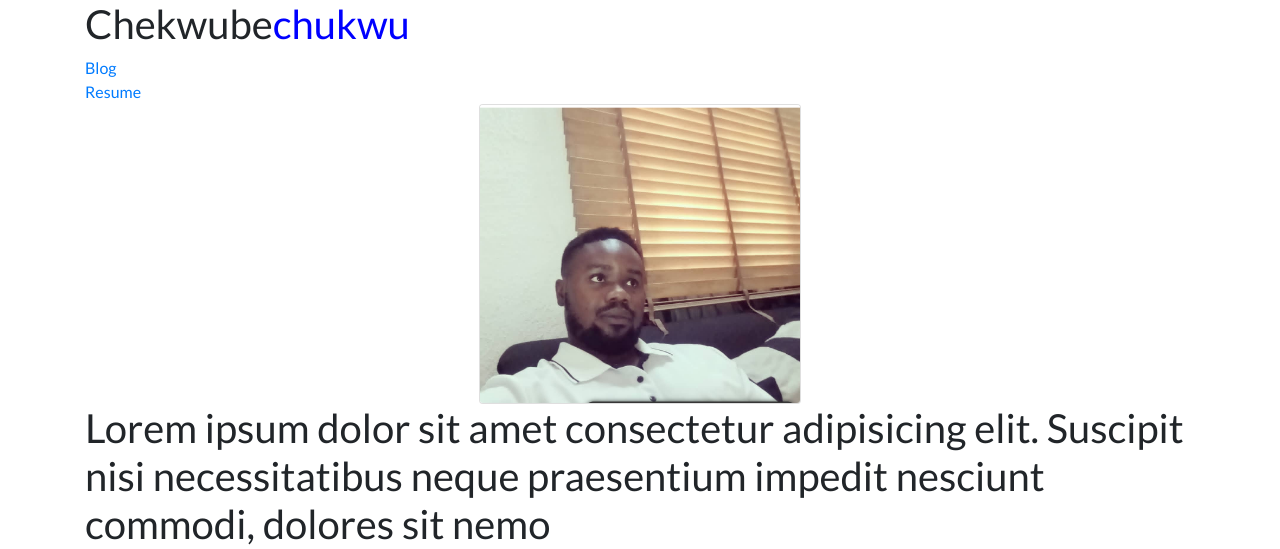
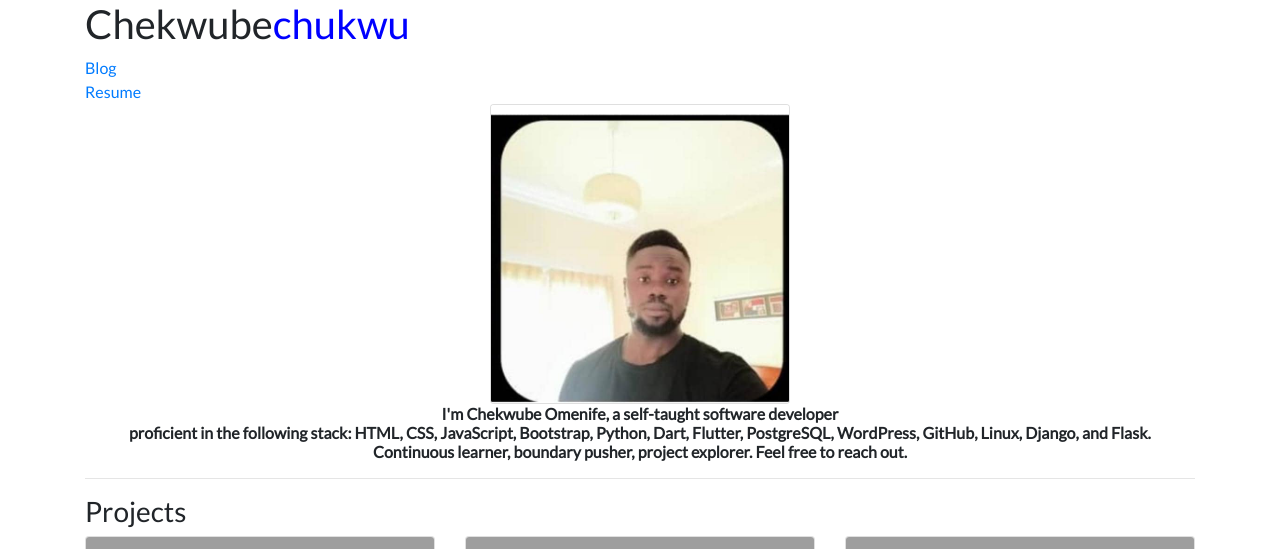
Before and after one commit to Xcheche/personal_portfolio, a Django app: page / in a window 1280 px wide. Shown: the part 56-605 px from the top of the page. Run offline with Django 5.2, Linux system fonts and the light colour scheme; data comes from the database, SQL or seed files in the repository; some libraries are stand-ins or nearby versions; grey boxes are pictures that could not be loaded.

Commit message:
some-polishing done

```diff
--- a/personal_portfolio/settings.py
+++ b/personal_portfolio/settings.py
@@ -131,3 +131,8 @@ DEFAULT_AUTO_FIELD = "django.db.models.BigAutoField"
 
 MEDIA_URL = '/media/'
 MEDIA_ROOT = BASE_DIR/'media'
+
+try:
+    from .local_settings import *
+except ImportError:
+    print("Looks like no local file. You must be on production")
--- a/portfolio/static/portfolio/custom.css
+++ b/portfolio/static/portfolio/custom.css
@@ -71,3 +71,13 @@ body {
     border-radius: 10px;
     width: 150px;
   }
+
+
+  /* bio */
+  .bio{
+    font-size: 1rem;
+    font-weight: bold;
+    text-align: center;
+    margin-bottom: 1rem;
+
+  }
--- a/portfolio/templates/portfolio/home.html
+++ b/portfolio/templates/portfolio/home.html
@@ -16,11 +16,12 @@
 <!-- End resume -->
 
 <!-- portfolio image -->
-<img src="{%   static 'portfolio/cheche.png'%}" class="card mx-auto d-block width="300" height="300" alt="my-photo">
+<img src="{%   static 'portfolio/cheche2.jpeg'%}" class="card mx-auto d-block width="300" height="300" alt="my-photo">
 <!-- End portfolio image -->
 
 <!-- iterating/pulling projects from database -->
-<h1>Lorem ipsum dolor sit amet consectetur adipisicing elit. Suscipit nisi necessitatibus neque praesentium impedit nesciunt commodi, dolores sit nemo
+<h1 class="bio" d-flex justify-content-center>I'm Chekwube Omenife, a self-taught software developer <br>proficient in the following stack: HTML, CSS, JavaScript, Bootstrap, Python, Dart, Flutter, PostgreSQL, WordPress, GitHub, Linux, Django, and Flask. <p>Continuous learner, boundary pusher, project explorer. Feel free to reach out.</p>
+</h1>
 <hr>
 
 <h3>Projects</h3>
--- /dev/null
+++ b/requirements.txt
@@ -0,0 +1,4 @@
+asgiref==3.7.2
+Django==5.0.3
+pillow==10.2.0
+sqlparse==0.4.4
```
Also changed, not shown: portfolio/static/portfolio/cheche2.jpeg (added).
